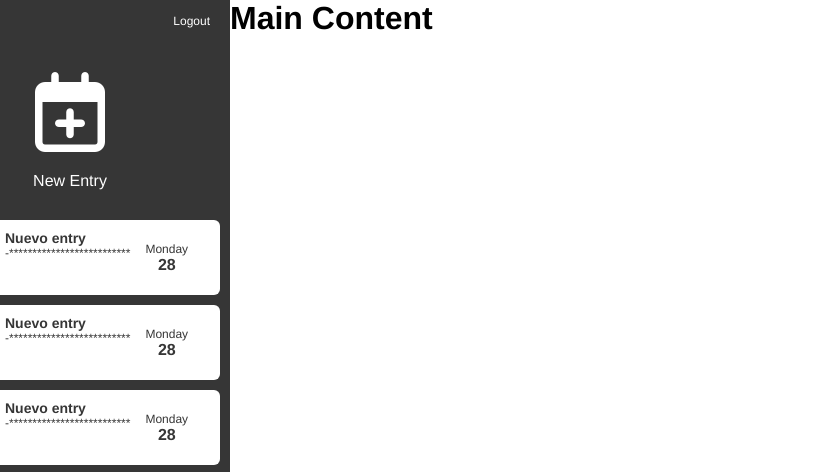
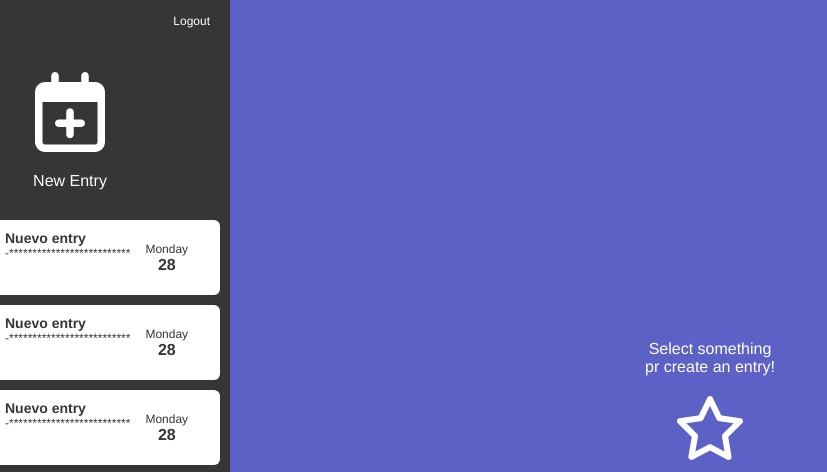
Before and after one commit to JesusMirandaEspino/journal-app-react, a React app: page / in a window 1280 px wide. Shown: the top 472 px of the page, 90-917 px from the left. Built offline with nearby package versions, Linux system fonts and the light colour scheme.

Commit message:
nothing component style

```diff
--- a/src/components/journal/JournalScreen.js
+++ b/src/components/journal/JournalScreen.js
@@ -1,5 +1,6 @@
 import React from 'react';
 import { Sidebar } from './Sidebar';
+import { NothingSeleted } from './NothingSeleted';
 
 export const JournalScreen = () => {
     return (
@@ -10,7 +11,7 @@ export const JournalScreen = () => {
 
             <main>
 
-                <h1>Main Content</h1>
+                <NothingSeleted />
 
             </main>
 
--- /dev/null
+++ b/src/components/journal/NothingSeleted.js
@@ -0,0 +1,11 @@
+import React from 'react'
+
+export const NothingSeleted = () => {
+    return (
+        <div className="nothing__main-content" >
+            <p>Select something</p>
+            <p>pr create an entry!</p>
+            <i className="far fa-star fa-4x mt-5" ></i>
+        </div>
+    )
+}
--- /dev/null
+++ b/src/styles/components/_nothing.scss
@@ -0,0 +1,13 @@
+.nothing__main-content{
+    display:flex;
+    align-items: center;
+    flex-direction: column;
+    background-color:$primary;
+    color:white;
+    justify-content:center;
+    height:100vh;
+
+    p{
+        text-align: center;
+    }
+}
--- a/src/styles/styles.scss
+++ b/src/styles/styles.scss
@@ -3,7 +3,7 @@
 @import './components/buttons';
 @import './components/_links';
 @import './components/journal';
-
+@import './components/nothing';
 
 // Components
 @import './components/auth';
```
